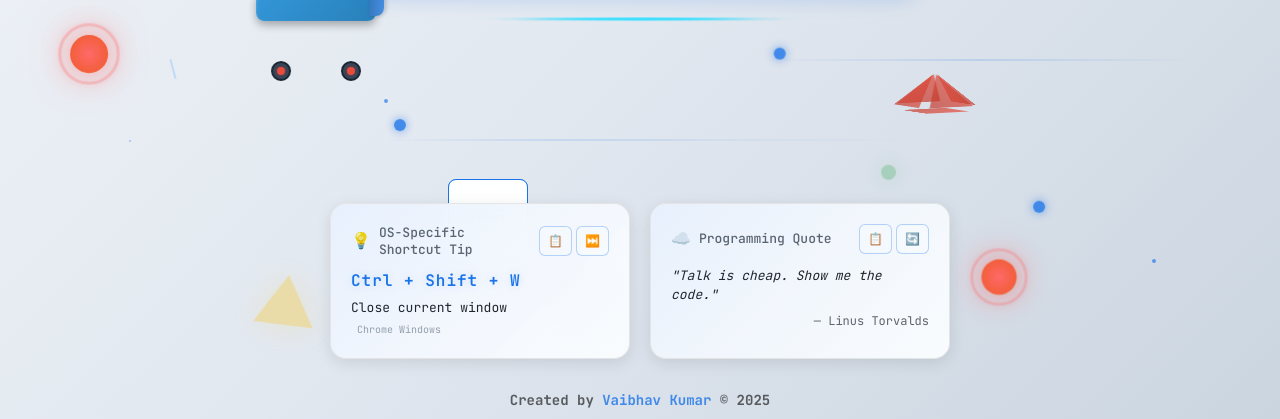
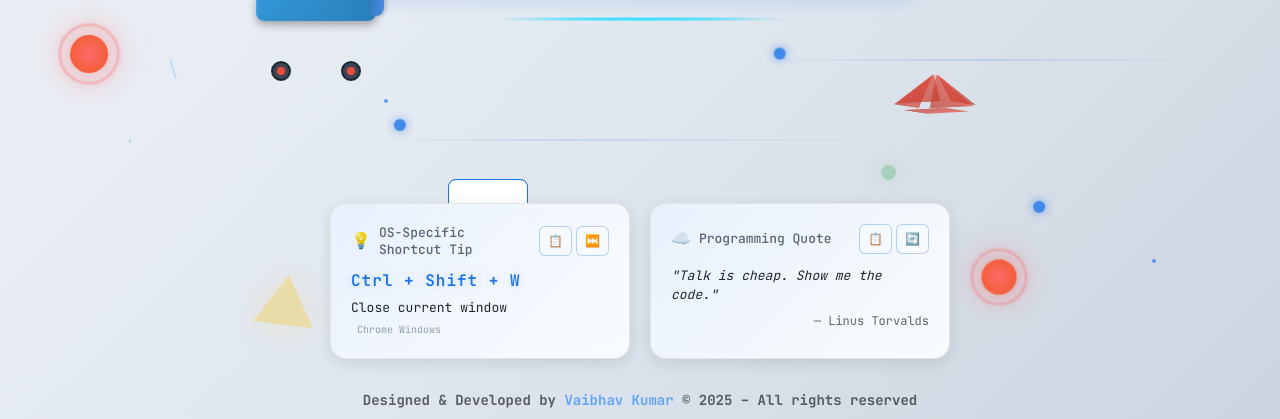
Before and after one commit to vaibhav01-git/KeyFlicks, a browser extension: page newtab.html in a window 1280 px wide. Shown: the part 381-800 px from the top of the page. Drawn offline with Linux system fonts and the light colour scheme.

Commit message:
updated the ui

```diff
--- a/newtab.html
+++ b/newtab.html
@@ -22,8 +22,8 @@
             position: relative;
             overflow-x: hidden;
             min-height: 100vh;
-            background: linear-gradient(145deg, #0d1117, #161b22);
-            color: #eaeaea;
+            background: linear-gradient(145deg, #0a0e1a, #1a1f2e);
+            color: #e8eaed;
         }
 
         /* Light theme */
@@ -2456,8 +2456,7 @@
 
     <!-- Footer -->
     <div id="footer">
-        Created by <a href="https://github.com/vaibhav01-git" target="_blank" rel="noopener noreferrer">Vaibhav
-            Kumar</a> © 2025
+        Designed & Developed by <b style="color: #60a5fa;">Vaibhav Kumar</b> © 2025 – All rights reserved
     </div>
 
     <script src="js/script.js"></script>
```
Also changed, not shown: manifest.json.
